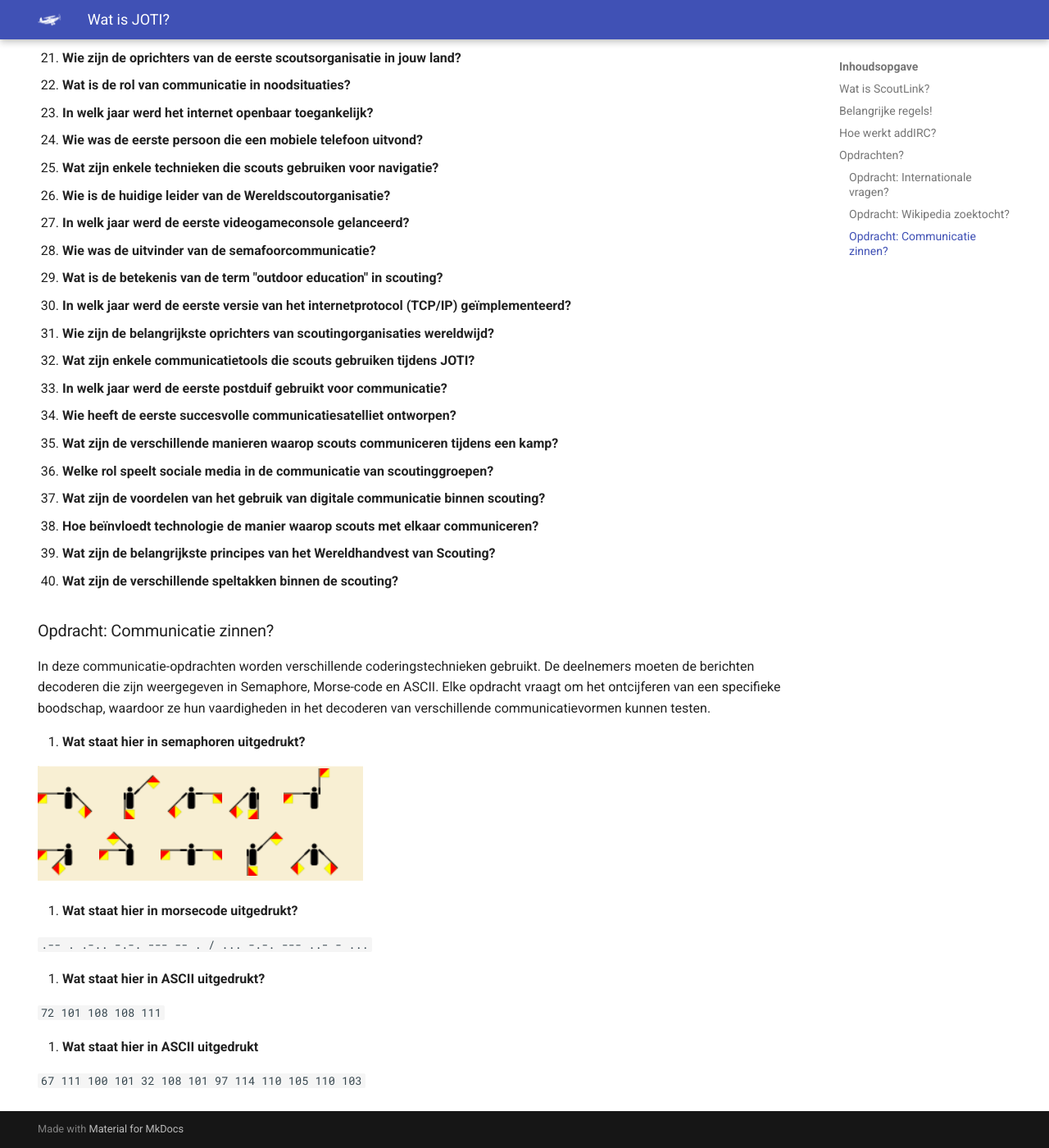
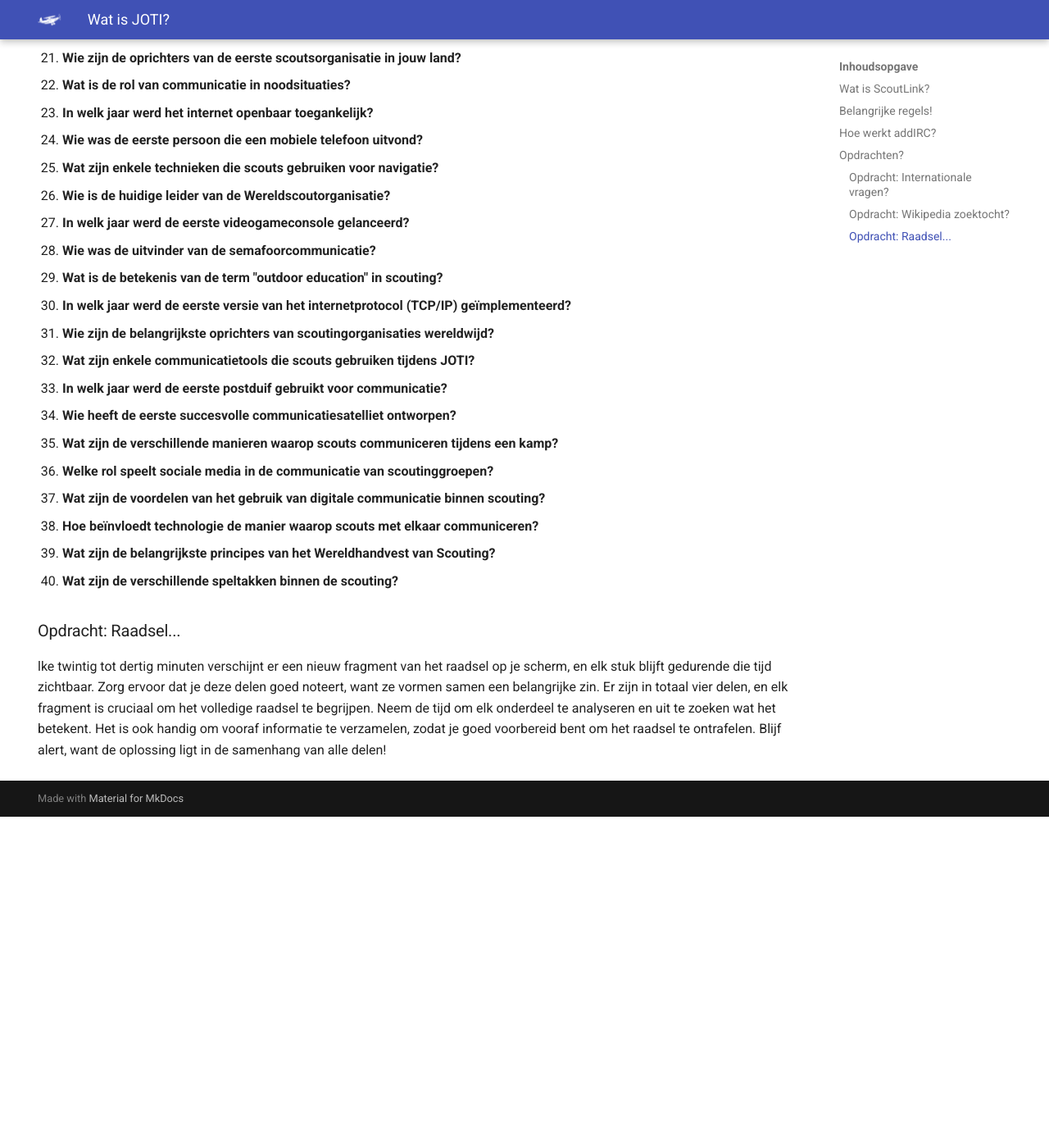
Before and after one commit to LuukBerkel/Joti2024, an MkDocs documentation site: the page built from docs/index.md, in a window 1280 px wide and 1400 px high, scrolled down 4311 px. Shown: the whole window at 82% size. Built offline with MkDocs 1.6.1 and Material for MkDocs 9.7.7, drawn with Linux system fonts in a browser that asks for light colours; after the commit the page ends 5307 px from its top, so only the background shows below that.

Commit message:
Fixed some gramar

```diff
--- a/docs/index.md
+++ b/docs/index.md
@@ -119,21 +119,5 @@ Zoek de antwoorden op de vragen over scouting en communicatie op Wikipedia door
 39. **Wat zijn de belangrijkste principes van het Wereldhandvest van Scouting?**
 40. **Wat zijn de verschillende speltakken binnen de scouting?**
 
-### Opdracht: Communicatie zinnen?
-In deze communicatie-opdrachten worden verschillende coderingstechnieken gebruikt. De deelnemers moeten de berichten decoderen die zijn weergegeven in Semaphore, Morse-code en ASCII. Elke opdracht vraagt om het ontcijferen van een specifieke boodschap, waardoor ze hun vaardigheden in het decoderen van verschillende communicatievormen kunnen testen.
-
-1. **Wat staat hier in semaphoren uitgedrukt?**
-
-![alt text](assets/semaphores.png)
-
-2. **Wat staat hier in morsecode uitgedrukt?**
-
-`.-- . .-.. -.-. --- -- . / ... -.-. --- ..- - ...`
-
-3. **Wat staat hier in ASCII uitgedrukt?**
-
-`72 101 108 108 111`
-
-4. **Wat staat hier in ASCII uitgedrukt**
-
-`67 111 100 101 32 108 101 97 114 110 105 110 103`
+### Opdracht: Raadsel...
+lke twintig tot dertig minuten verschijnt er een nieuw fragment van het raadsel op je scherm, en elk stuk blijft gedurende die tijd zichtbaar. Zorg ervoor dat je deze delen goed noteert, want ze vormen samen een belangrijke zin. Er zijn in totaal vier delen, en elk fragment is cruciaal om het volledige raadsel te begrijpen. Neem de tijd om elk onderdeel te analyseren en uit te zoeken wat het betekent. Het is ook handig om vooraf informatie te verzamelen, zodat je goed voorbereid bent om het raadsel te ontrafelen. Blijf alert, want de oplossing ligt in de samenhang van alle delen!
```
Also changed, not shown: site/index.html.
